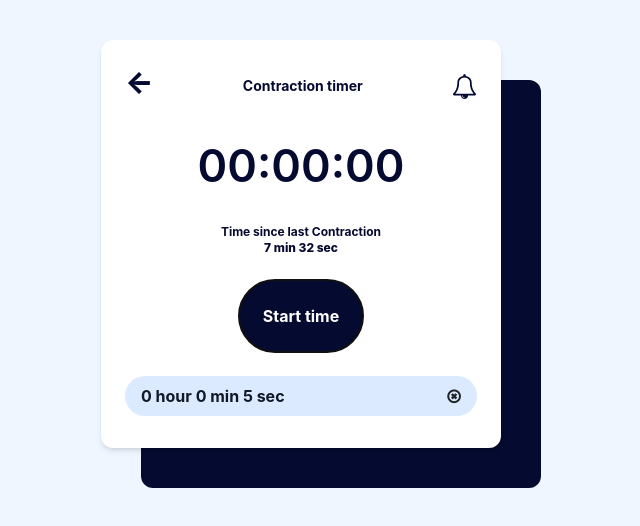
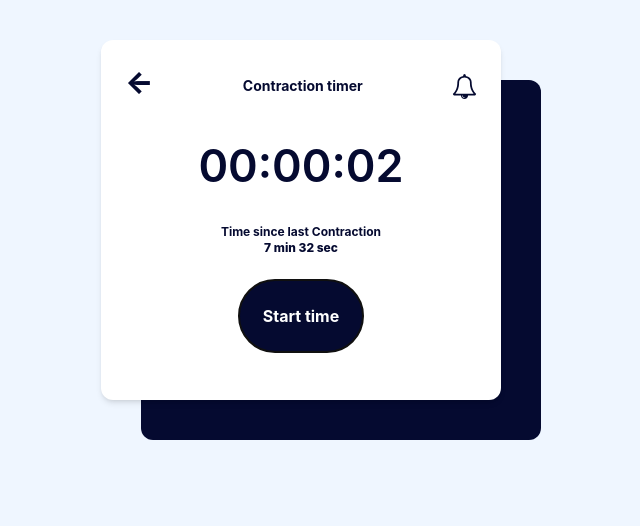
Before and after one commit to Asifali720/counter_timer_crud, a plain HTML site: page index.html in a window 1280 px wide. Both pictures are taken after a click on the button "Start time". Shown: the whole page, without its empty margins (339-979 px from the left). Drawn offline with nearby package versions, Linux system fonts and the light colour scheme.

Commit message:
bugs fixes

```diff
--- a/index.html
+++ b/index.html
@@ -23,7 +23,7 @@
           fill="#050A30"/></svg>
         </div>
         <div class="mt-6">
-          <span class="block text-[45px] text-center text-[#050A30] font-semibold" id="display-time">00:00:11</span>
+          <span class="block text-[45px] text-center text-[#050A30] font-semibold" id="display-time">00:00:00</span>
           <p class="text-xs text-center font-bold text-[#050A30] mt-6">Time since last Contraction</p>
           <span class="font-extrabold text-xs text-center block text-[#050A30]">7 min 32 sec</span>
           <div class="w-full flex items-center justify-center my-6">
--- a/script.js
+++ b/script.js
@@ -13,16 +13,16 @@ let timer = null
 let booleanForButton = false
 
 button.addEventListener('click', ()=>{
-    startWatch()
+    // startWatch()
     if(booleanForButton === false){
         booleanForButton = true
         button.innerText = 'Start time'
-        resetOrStop()
 
+        startWatch()
     }else if(booleanForButton === true){
 
-        startWatch()
 
+        resetOrStop()
         booleanForButton = false
         button.innerText = 'Stop time'
 
@@ -67,6 +67,7 @@ function resetOrStop(){
     data['hour']= hours
     data['minutes']= minutes
     data['seconds']= seconds
+
     timeContainer.innerHTML += ` <div class="w-full bg-blue-100 rounded-full px-3 py-2 flex items-center justify-between mb-2" id="record-time" >
     <p class="font-bold text-gray-900"><span>${hours}</span> hour <span>${minutes}</span> min <span>${seconds}</span> sec</p>
     <div class="flex flex-row-reverse items-center gap-2">
@@ -84,5 +85,5 @@ function reomveTimer(e){
     e.parentElement.parentElement.remove()
 }
 
-const output = startWatch()
-console.log(output)
+// const output = startWatch()
+// console.log(output)
```
